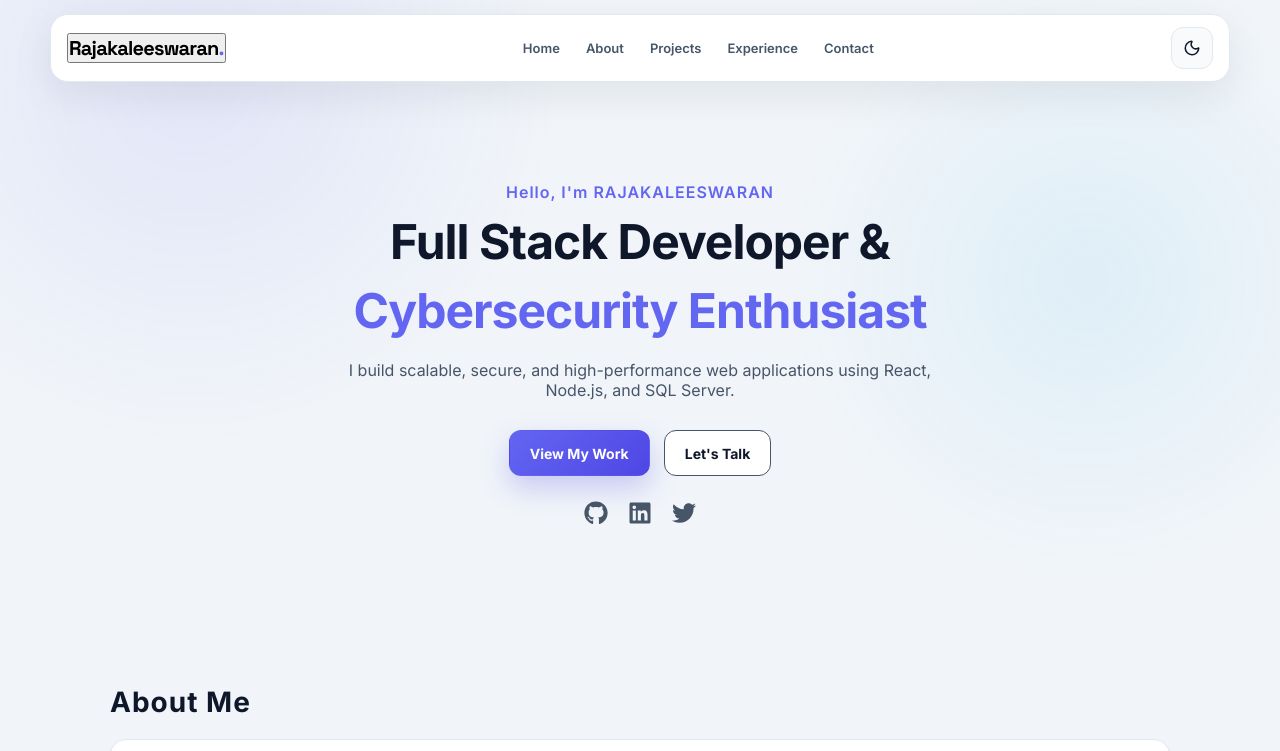
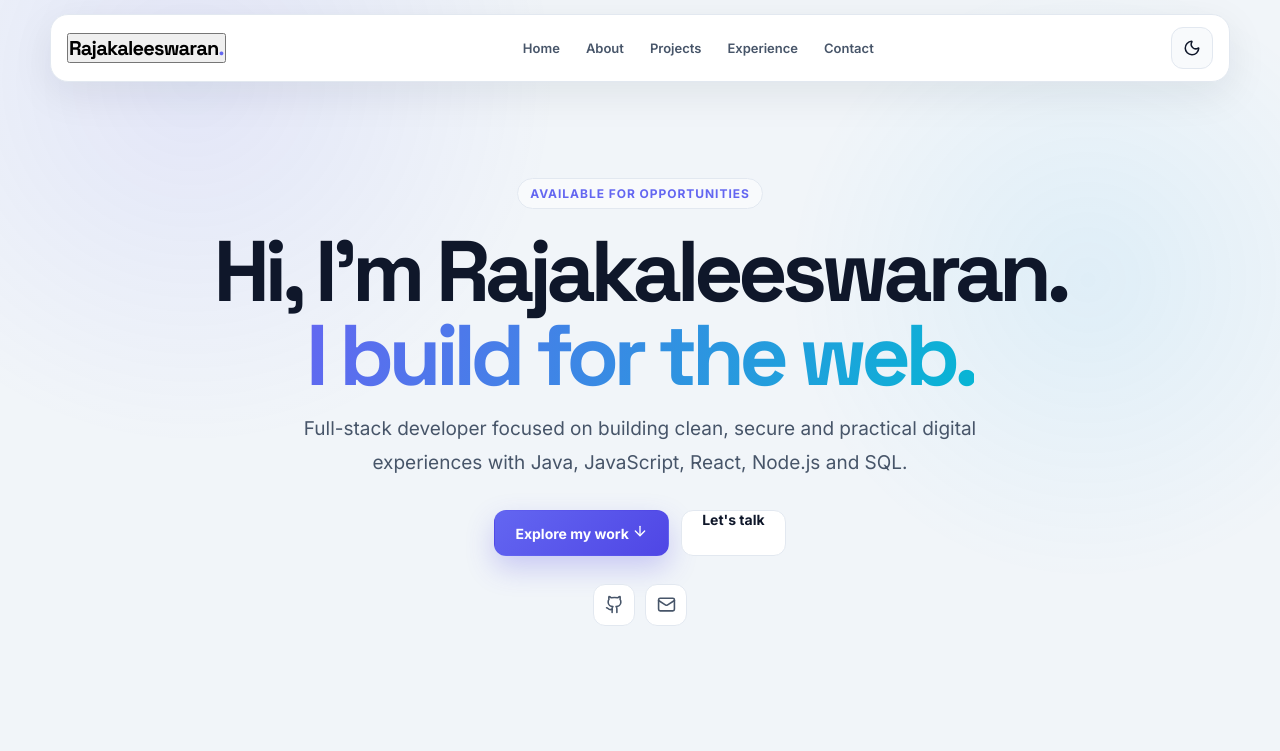
Before and after one commit to rajakaleeswaran/my-portfolio, a React (Vite) app: page / in a window 1280 px wide. Shown: the top 751 px of the page. Built offline with nearby package versions, Linux system fonts and the light colour scheme.

Commit message:
Upgrade portfolio hero and remove placeholder social links

```diff
--- a/src/components/Header.jsx
+++ b/src/components/Header.jsx
@@ -1,112 +1,31 @@
 import { useContext } from "react";
 import { ThemeContext } from "../theme/ThemeContext";
-import SectionContainer from "./SectionContainer";
-import { FaGithub as Github, FaLinkedin as Linkedin, FaTwitter as Twitter } from "react-icons/fa";
+import { ArrowDown, Github, Mail } from "lucide-react";
 
 const Header = () => {
   const { colors } = useContext(ThemeContext);
-
-  const openLink = (url) => {
-    window.open(url, "_blank");
-  };
+  const open = (url) => window.open(url, "_blank", "noopener,noreferrer");
 
   return (
-    <SectionContainer>
-      <div
-        style={{
-          textAlign: "center",
-          padding: "40px 20px",
-        }}
-      >
-        {/* Greeting */}
-        <p
-          style={{
-            color: colors.accent,
-            fontWeight: "600",
-            letterSpacing: "1px",
-          }}
-        >
-          Hello, I'm RAJAKALEESWARAN
+    <div className="hero" style={{ color: colors.text }}>
+      <div className="hero-inner">
+        <span className="eyebrow">Available for opportunities</span>
+        <h1>Hi, I'm Rajakaleeswaran.<br /><span className="gradient-text">I build for the web.</span></h1>
+        <p className="hero-copy">
+          Full-stack developer focused on building clean, secure and practical digital experiences with Java, JavaScript, React, Node.js and SQL.
         </p>
-
-        {/* Title */}
-        <h1 style={{ color: colors.text, fontSize: "48px", margin: "10px 0", letterSpacing: "-1px" }}>
-          Full Stack Developer &
-        </h1>
-
-        <h1 style={{ color: colors.accent, fontSize: "48px", letterSpacing: "-1px" }}>
-          Cybersecurity Enthusiast
-        </h1>
-
-        {/* Tagline */}
-        <p
-          style={{
-            color: colors.textSecondary,
-            maxWidth: "600px",
-            margin: "20px auto",
-          }}
-        >
-          I build scalable, secure, and high-performance web applications using
-          React, Node.js, and SQL Server.
-        </p>
-
-        {/* Buttons */}
-        <div style={{ marginTop: "30px" }}>
-          <button
-            className="btn-primary"
-            style={{ marginRight: "14px" }}
-          >
-            View My Work
+        <div className="hero-actions">
+          <button className="btn-primary" onClick={() => document.getElementById("projects")?.scrollIntoView({ behavior: "smooth" })}>
+            Explore my work <ArrowDown size={16} />
           </button>
-
-          <button
-            className="btn-secondary"
-            style={{
-              border: `1px solid ${colors.textSecondary}`,
-              color: colors.text,
-            }}
-            onClick={() =>
-              (window.location.href =
-                "mailto:rajakaleeswaranhari5@gmail.com")
-            }
-          >
-            Let's Talk
-          </button>
+          <a className="btn-secondary" href="mailto:rajakaleeswaranhari5@gmail.com">Let's talk</a>
         </div>
-
-        {/* Social Icons */}
-        <div
-          style={{
-            marginTop: "25px",
-            display: "flex",
-            justifyContent: "center",
-            gap: "20px",
-          }}
-        >
-          <Github
-            className="social-icon"
-            size={24}
-            color={colors.textSecondary}
-            onClick={() => openLink("https://github.com/rajakaleeswaran")}
-          />
-
-          <Linkedin
-            className="social-icon"
-            size={24}
-            color={colors.textSecondary}
-            onClick={() => openLink("https://www.linkedin.com")}
-          />
-
-          <Twitter
-            className="social-icon"
-            size={24}
-            color={colors.textSecondary}
-            onClick={() => openLink("https://twitter.com")}
-          />
+        <div className="hero-socials">
+          <button className="social-button" onClick={() => open("https://github.com/rajakaleeswaran")} aria-label="GitHub"><Github size={19} /></button>
+          <a className="social-button" href="mailto:rajakaleeswaranhari5@gmail.com" aria-label="Email"><Mail size={19} /></a>
         </div>
       </div>
-    </SectionContainer>
+    </div>
   );
 };
-
 export default Header;
```
